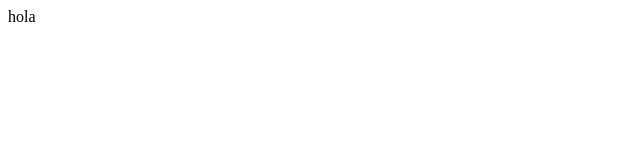
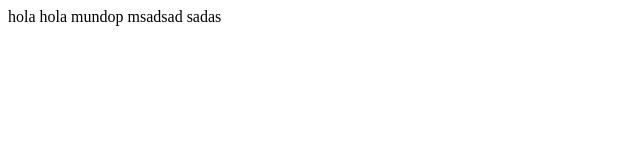
Before and after one commit to Kurko-hub/Kurko-hub, a plain HTML site: page holamundo.html in a window 1280 px wide. Shown: the whole page, without its empty margins (0-640 px from the left). Drawn offline with Linux system fonts and the light colour scheme.

Commit message:
loggin nuevas funciones

```diff
--- a/holamundo.html
+++ b/holamundo.html
@@ -1,3 +1,7 @@
 <body>
     hola
+    hola mundop
+    msadsad
+    sadas
+
 </body>
```
